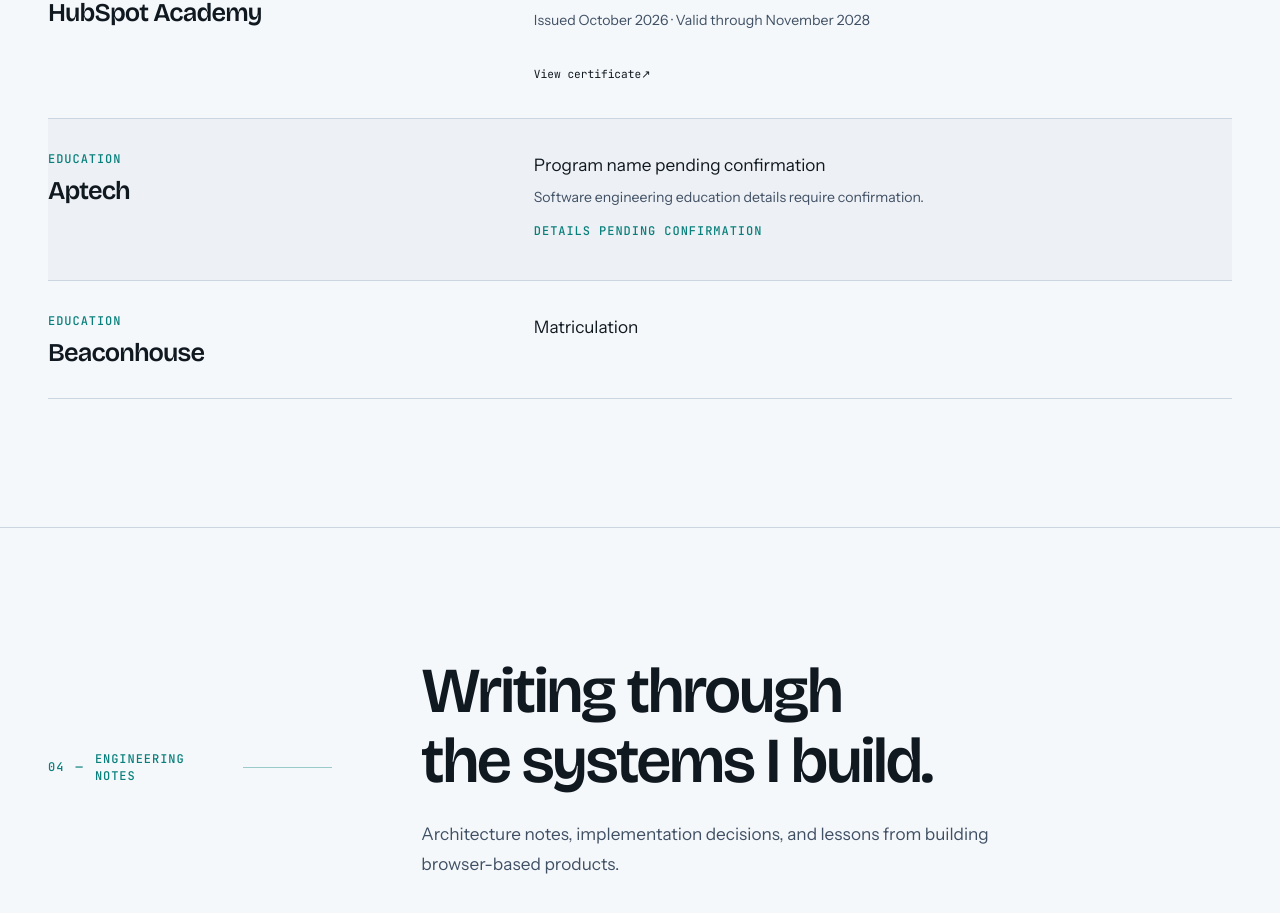
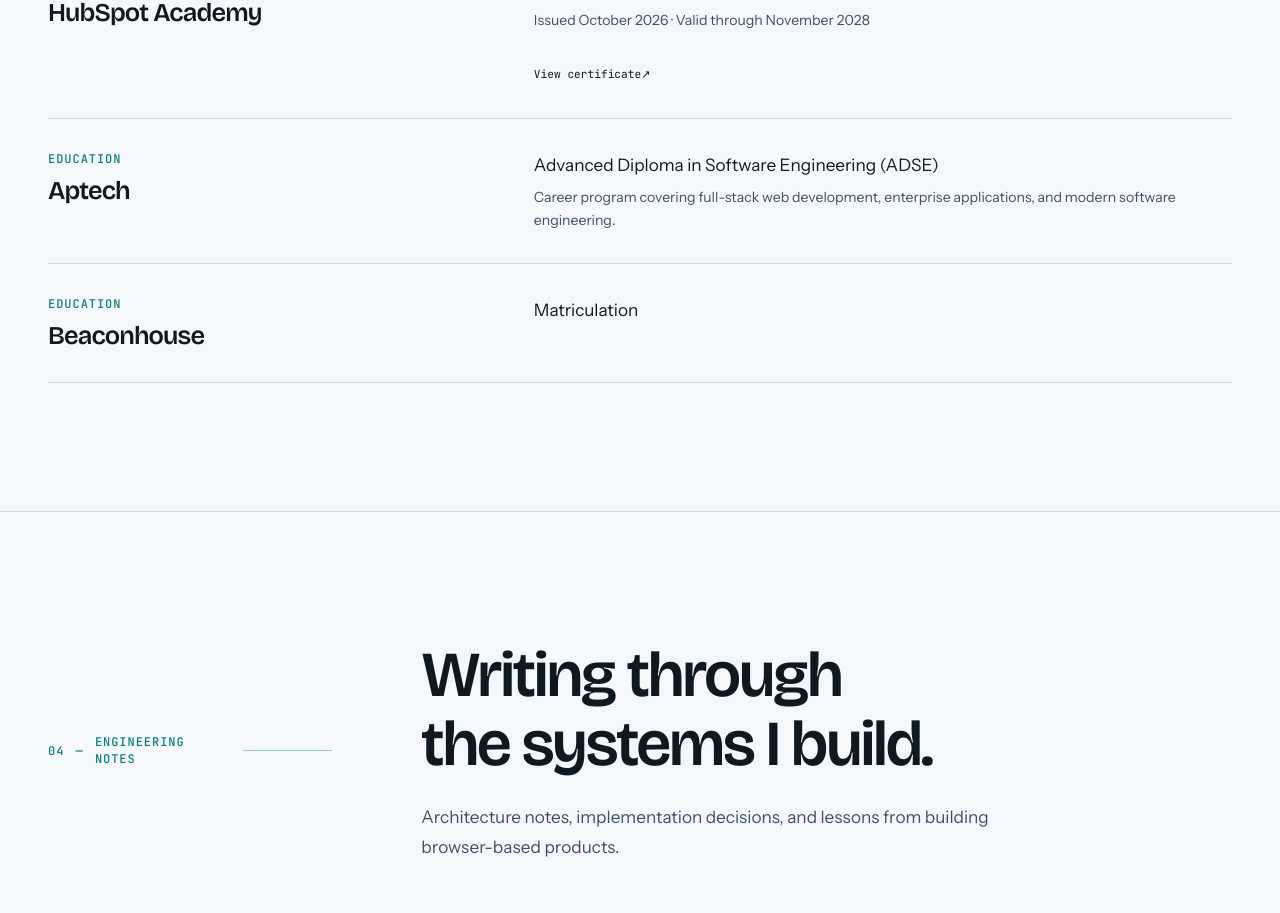
Before and after one commit to fazal305/portfolio-2026, a React (Vite) app: page / in a window 1280 px wide. Shown: the part 9925-10838 px from the top of the page. Built offline with nearby package versions, Linux system fonts and the light colour scheme.

Commit message:
Add Aptech ADSE details and HubSpot certification to resume

```diff
--- a/src/data/experience.js
+++ b/src/data/experience.js
@@ -225,9 +225,10 @@
   {
     id: "aptech",
     institution: "Aptech",
-    program: "Program name pending confirmation",
-    details: "Software engineering education details require confirmation.",
-    isPlaceholder: true,
+    program: "Advanced Diploma in Software Engineering (ADSE)",
+    details:
+      "Career program covering full-stack web development, enterprise applications, and modern software engineering.",
+    isPlaceholder: false,
   },
   {
     id: "beaconhouse",
```
Also changed, not shown: 1 other file (tests, documents, lock files or other folders).
